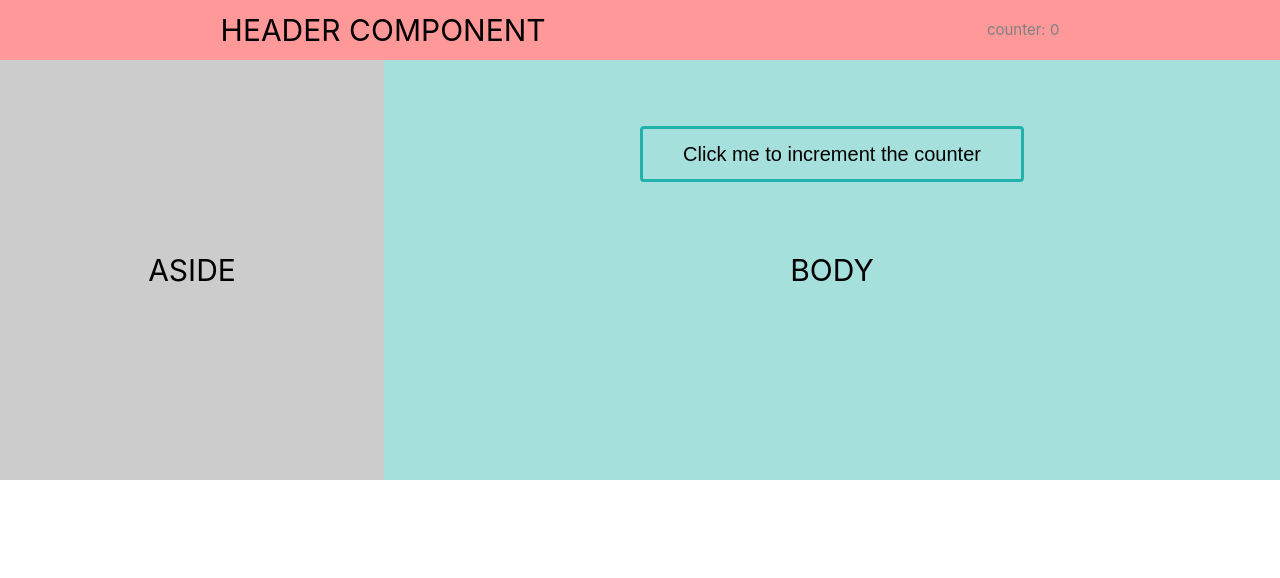
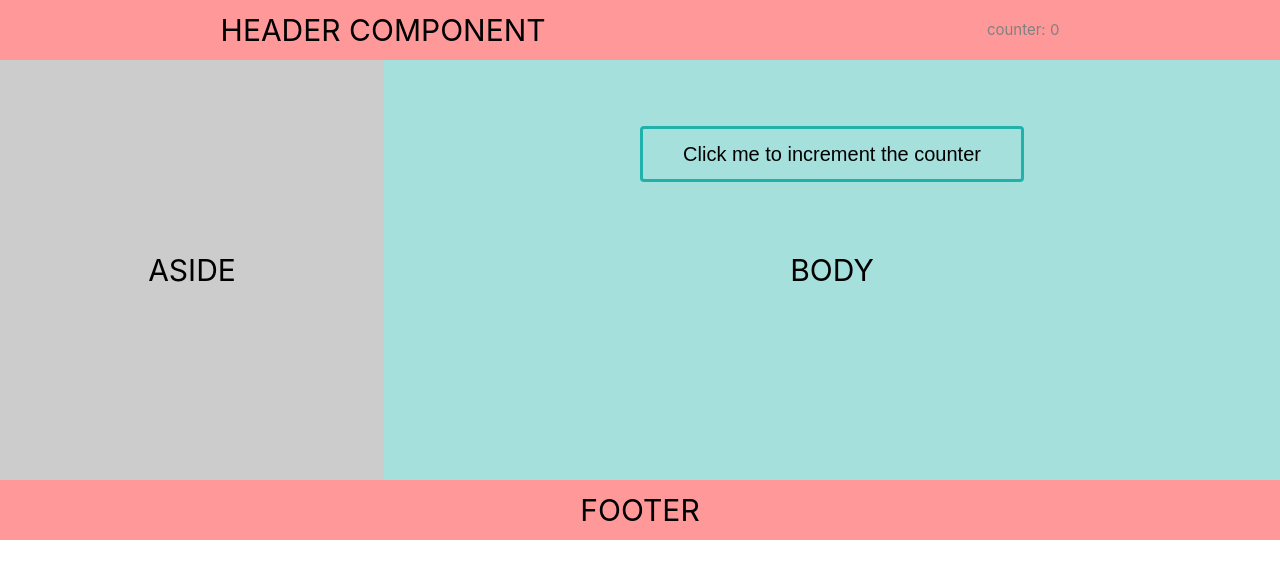
Before and after one commit to harshdeepsingh3341/bootcamp, a React (Create React App) app in the folder introduction_to_reactjs/exercise/: page / in a window 1280 px wide. Shown: the top 578 px of the page. Built offline with nearby package versions, Linux system fonts and the light colour scheme.

Commit message:
Added footer component

```diff
--- a/introduction_to_reactjs/exercise/src/App.js
+++ b/introduction_to_reactjs/exercise/src/App.js
@@ -2,6 +2,7 @@ import React, { Component } from 'react';
 import './App.css';
 import Header from "./components/header-component/Header";
 import Main from "./components/main-component/Main";
+import Footer from './components/footer-component/Footer'
 
 class App extends Component {
   render() {
@@ -9,6 +10,7 @@ class App extends Component {
       <div className="App">
           <Header></Header>
           <Main></Main>
+          <Footer></Footer>
       </div>
     );
   }
--- /dev/null
+++ b/introduction_to_reactjs/exercise/src/components/footer-component/Footer.js
@@ -0,0 +1,14 @@
+import React, {Component} from 'react';
+import './footer.css';
+
+class Footer extends Component{
+    render(){
+        return (
+            <footer>
+                FOOTER
+            </footer>
+        )
+    }
+}
+
+export default Footer;
--- /dev/null
+++ b/introduction_to_reactjs/exercise/src/components/footer-component/footer.css
@@ -0,0 +1,3 @@
+footer{
+    background-color: rgba(255, 0, 0, 0.4);
+}
```
